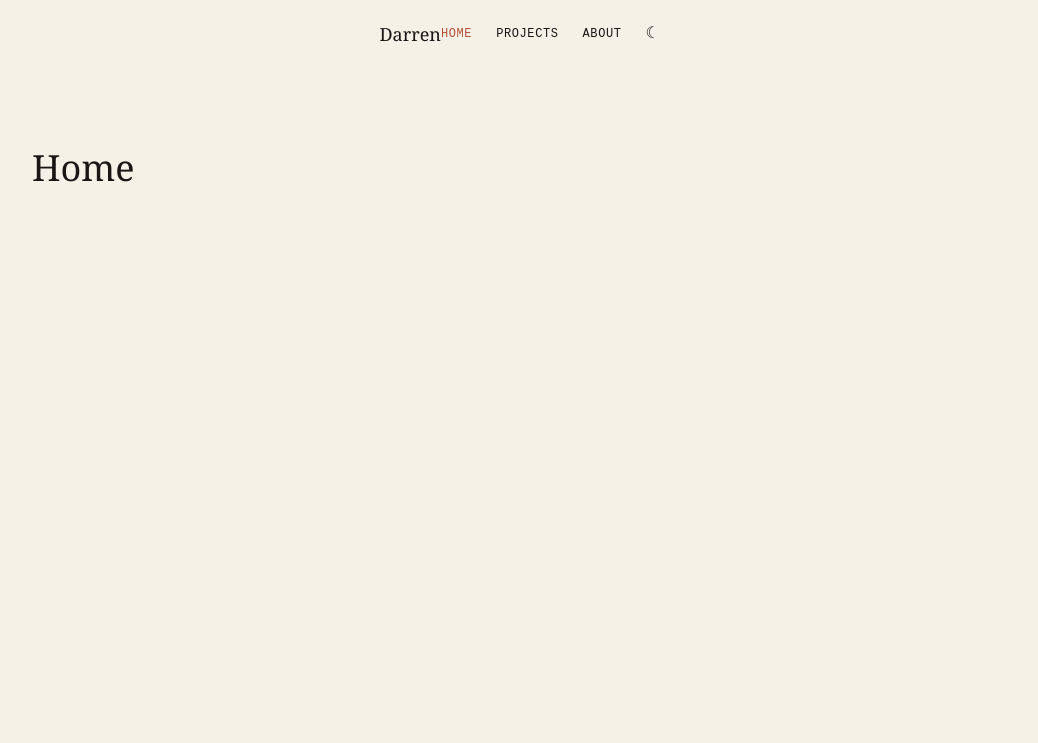
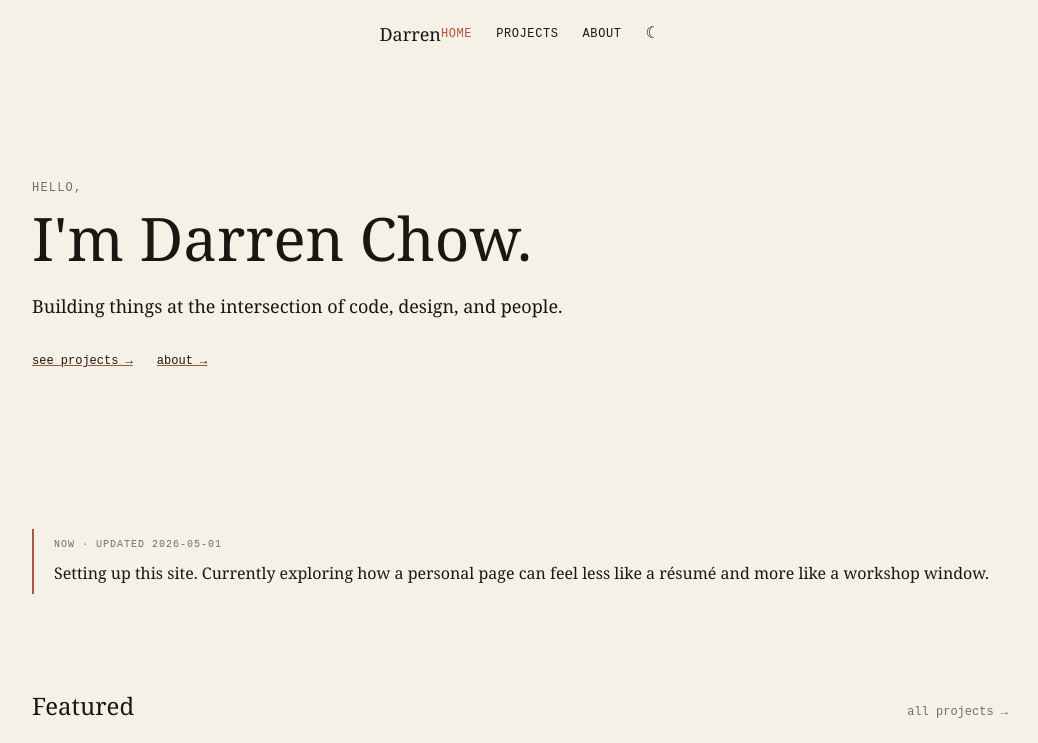
Before and after one commit to dcdj99/dcdj99.github.io, a React (Vite) app: page / in a window 1280 px wide. Shown: the top 743 px of the page, without its empty margins (120-1158 px from the left). Built offline with nearby package versions, Linux system fonts and the light colour scheme.

Commit message:
feat: implement Home page with hero, now block, and featured projects

```diff
--- /dev/null
+++ b/src/components/NowBlock.tsx
@@ -0,0 +1,12 @@
+import { now } from "../data/now";
+
+export function NowBlock() {
+  return (
+    <aside className="border-l-2 border-accent dark:border-accent-dark pl-5 py-2">
+      <p className="font-mono text-[10px] uppercase tracking-widest opacity-60">
+        Now · updated {now.updated}
+      </p>
+      <p className="mt-2 leading-relaxed">{now.text}</p>
+    </aside>
+  );
+}
--- a/src/pages/Home.tsx
+++ b/src/pages/Home.tsx
@@ -1,3 +1,37 @@
+import { Link } from "react-router-dom";
+import { site } from "../data/site";
+import { NowBlock } from "../components/NowBlock";
+import { ProjectGrid } from "../components/ProjectGrid";
+import { getFeaturedProjects } from "../lib/projects";
+
 export default function Home() {
-  return <section className="px-6 max-w-5xl mx-auto py-20"><h1 className="font-serif text-4xl">Home</h1></section>;
+  const featured = getFeaturedProjects();
+
+  return (
+    <div className="px-6 max-w-5xl mx-auto">
+      <section className="py-20 sm:py-28">
+        <p className="font-mono text-xs uppercase tracking-widest opacity-60">Hello,</p>
+        <h1 className="mt-3 font-serif text-5xl sm:text-6xl leading-[1.05]">
+          I'm {site.name}.
+        </h1>
+        <p className="mt-6 max-w-prose text-lg leading-relaxed">{site.tagline}</p>
+        <div className="mt-8 flex flex-wrap gap-x-6 gap-y-2 font-mono text-xs">
+          <Link to="/projects" className="underline decoration-accent dark:decoration-accent-dark">see projects →</Link>
+          <Link to="/about" className="underline decoration-accent dark:decoration-accent-dark">about →</Link>
+        </div>
+      </section>
+
+      <section className="py-12">
+        <NowBlock />
+      </section>
+
+      <section className="py-12">
+        <header className="mb-6 flex items-baseline justify-between">
+          <h2 className="font-serif text-2xl">Featured</h2>
+          <Link to="/projects" className="font-mono text-xs opacity-60 hover:opacity-100">all projects →</Link>
+        </header>
+        <ProjectGrid projects={featured} />
+      </section>
+    </div>
+  );
 }
--- a/src/pages/NotFound.tsx
+++ b/src/pages/NotFound.tsx
@@ -1,3 +1,16 @@
+import { Link } from "react-router-dom";
+
 export default function NotFound() {
-  return <section className="px-6 max-w-5xl mx-auto py-20"><h1 className="font-serif text-4xl">Not Found</h1></section>;
+  return (
+    <section className="px-6 max-w-prose mx-auto py-24 text-center">
+      <p className="font-mono text-xs uppercase tracking-widest opacity-60">404</p>
+      <h1 className="mt-4 font-serif text-4xl">Page not found</h1>
+      <p className="mt-4 leading-relaxed">
+        That page doesn't exist — or it used to and got composted into something else.
+      </p>
+      <p className="mt-8 font-mono text-sm">
+        <Link to="/" className="underline decoration-accent dark:decoration-accent-dark">go home →</Link>
+      </p>
+    </section>
+  );
 }
```
Also changed, not shown: 2 other files (tests, documents, lock files or other folders).
